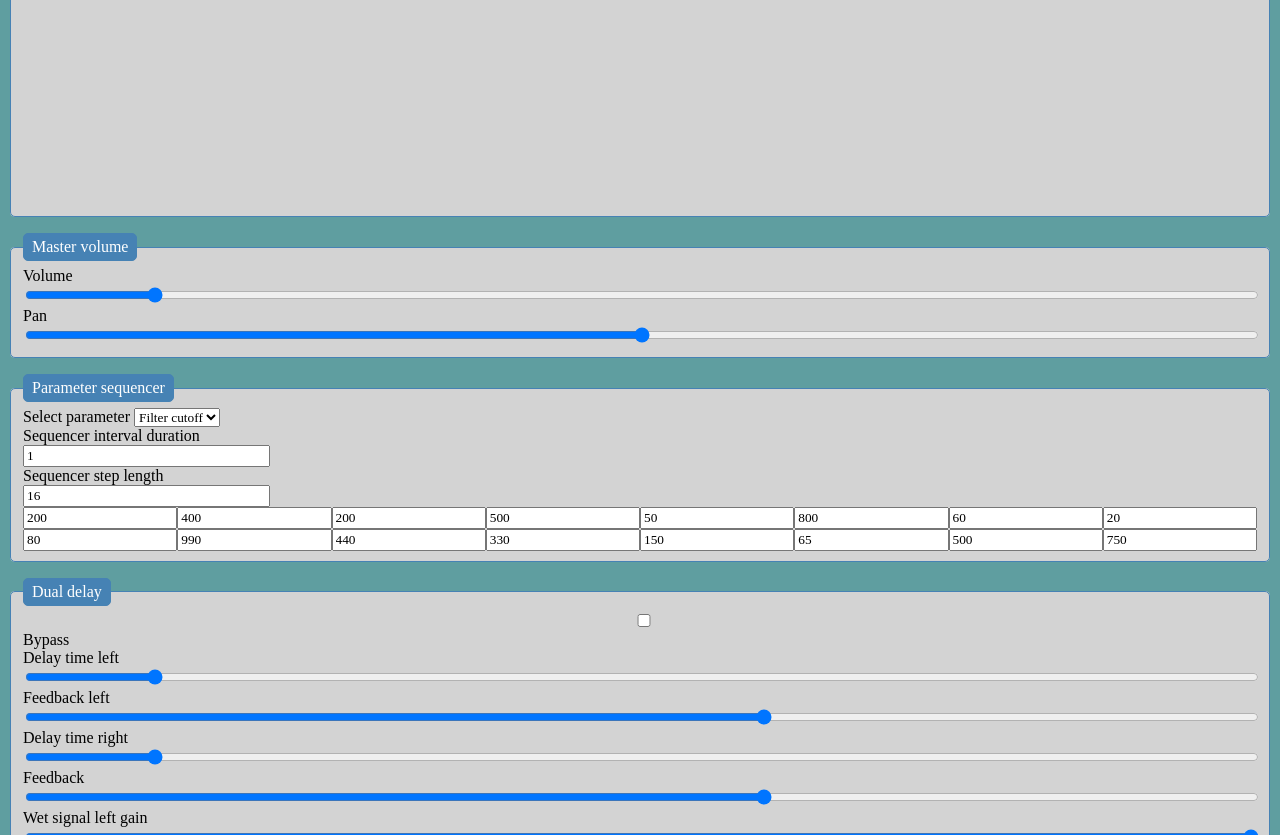
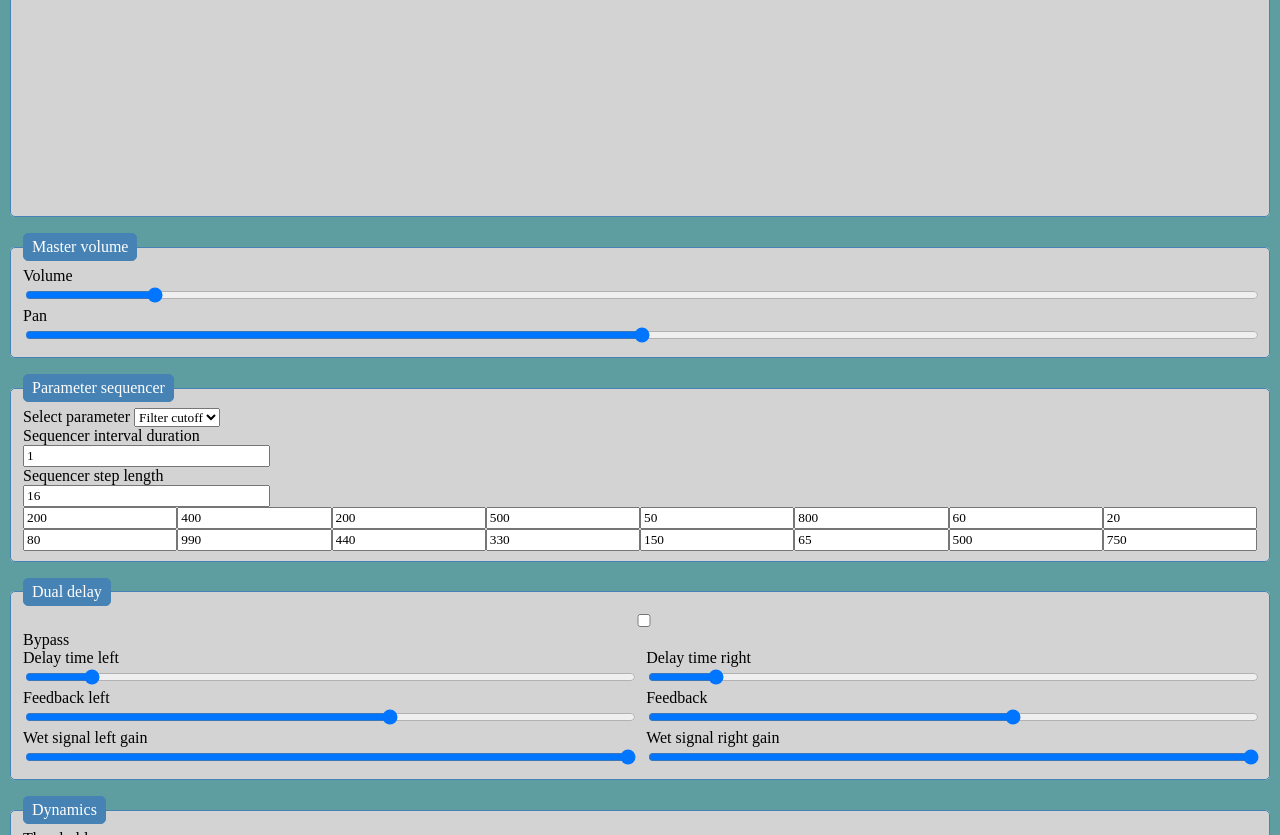
Before and after one commit to nigeljohnwade/AudioContext, a website: page experiments/simplethiser_v2.html in a window 1280 px wide. Shown: the part 117-952 px from the top of the page. Drawn offline with Linux system fonts and the light colour scheme.

Commit message:
Splits dual echo unit UI into two colums for left and right

```diff
--- a/experiments/simplethiser_v2.html
+++ b/experiments/simplethiser_v2.html
@@ -71,6 +71,7 @@
                 <input type='checkbox' id='dualEchoUnitBypass'>Bypass
             </label>
         </div>
+        <div class='span-6'>
             <div class='control-group'>
                 <label for='delayTimeLeft'>Delay time left</label>
                 <input type='range' min='0' max='10' step='0.1' value='1' id='delayTimeLeft'>
@@ -80,6 +81,12 @@
                 <input type='range' min='0' max='1' step='0.001' value='0.6' id='delayFeedbackLeft'>
             </div>
             <div class='control-group'>
+                <label for='delayLeftWetLevel'>Wet signal left gain</label>
+                <input type='range' min='0' max='1' step='0.01' value='1' id='delayLeftWetLevel'>
+            </div>
+        </div>
+        <div class='span-6'>
+            <div class='control-group'>
                 <label for='delayTimeRight'>Delay time right</label>
                 <input type='range' min='0' max='10' step='0.1' value='1' id='delayTimeRight'>
             </div>
@@ -88,12 +95,9 @@
                 <input type='range' min='0' max='1' step='0.001' value='0.6' id='delayFeedbackRight'>
             </div>
             <div class='control-group'>
-            <label for='delayLeftWetLevel'>Wet signal left gain</label>
-            <input type='range' min='0' max='1' step='0.01' value='1' id='delayLeftWetLevel'>
-        </div>
-        <div class='control-group'>
                 <label for='delayRightWetLevel'>Wet signal right gain</label>
                 <input type='range' min='0' max='1' step='0.01' value='1' id='delayRightWetLevel'>
+            </div>
         </div>
     </fieldset>
     <fieldset id='dynamics'>
```
Lines whose indentation alone changed are shown as unchanged.
